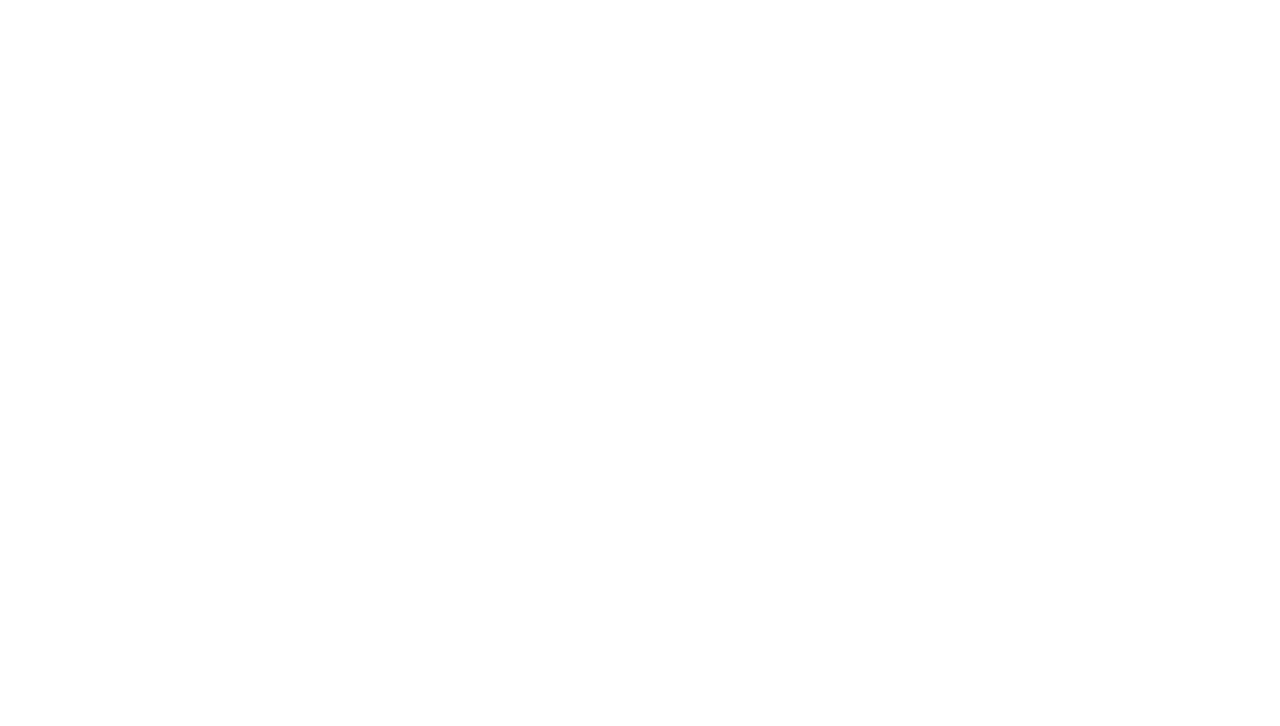
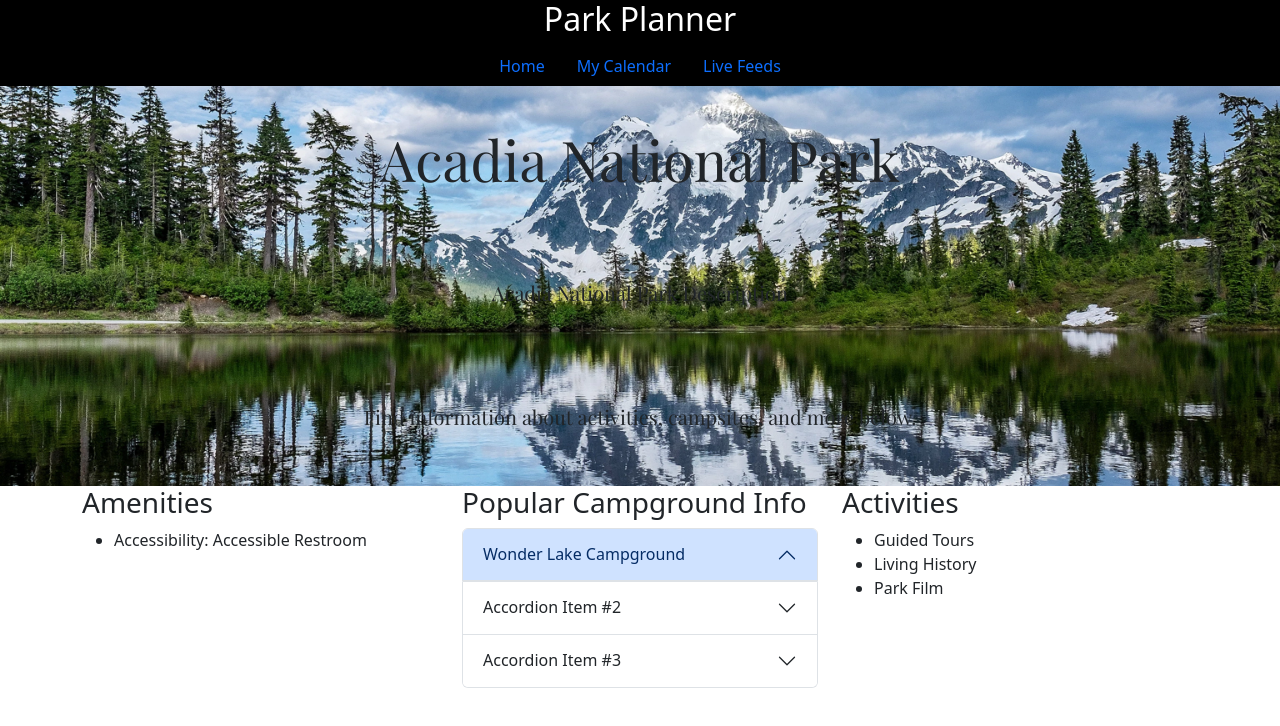
Before and after one commit to anniearcher123/Park-Pioneer, a React (Create React App) app in the folder Capstone/: page /parks/1 in a window 1280 px wide. Before the commit this address had no page. Shown: the top 726 px of the page. Built offline with nearby package versions, Linux system fonts and the light colour scheme; a web font is replaced by a local one.

Commit message:
Add everything to hard-coded park page

```diff
--- a/Capstone/src/App.css
+++ b/Capstone/src/App.css
@@ -82,3 +82,8 @@ h6 {
   align-items: center;
 
 }
+
+.info-section {
+  display: grid;
+
+}
--- a/Capstone/src/App.js
+++ b/Capstone/src/App.js
@@ -3,12 +3,14 @@ import './App.css';
 import Home from './containers/home-page'
 import Login from './containers/login';
 import MyCalendar from './containers/calendar';
-import { BrowserRouter, Routes, Route } from "react-router-dom";
+import { BrowserRouter, Routes, Route, useParams } from "react-router-dom";
 import { AppContext} from "./context/context";
 import 'bootstrap/dist/css/bootstrap.min.css';
+import ParkPage from './containers/park-page';
 
 
 function App() {
+  const {parkName} = useParams();
   const [Events, SetEvents] = useState([
       {
           title: "Test",
@@ -37,6 +39,7 @@ function App() {
             <Route path="/" element={<Home/>}/>
             <Route path="/calendar" element={<MyCalendar/>} />
             <Route path="/login" element={<Login/>}/>
+            <Route path="parks/:parkName" element={<ParkPage />}/>
         </Routes>
       </BrowserRouter>
     </AppContext.Provider>
--- /dev/null
+++ b/Capstone/src/containers/activities-component.js
@@ -0,0 +1,21 @@
+import React from "react";
+
+
+
+const Activities = () => {
+
+//Need to make api call to thingstodo endpoint
+
+    return(
+        <div>
+            <h3>Activities</h3>
+            <ul>
+                <li>Guided Tours</li>
+                <li>Living History</li>
+                <li>Park Film</li>
+            </ul>
+        </div>
+    )
+}
+
+export default Activities;
--- /dev/null
+++ b/Capstone/src/containers/amenities-component.js
@@ -0,0 +1,14 @@
+import React from "react";
+
+const Amenities = () => {
+    return(
+        <div className="amenities">
+            <h3>Amenities</h3>
+            <ul>
+                <li>Accessibility: Accessible Restroom</li>
+            </ul>
+        </div>
+    )
+}
+
+export default Amenities;
--- /dev/null
+++ b/Capstone/src/containers/campground-component.js
@@ -0,0 +1,74 @@
+import React from "react";
+
+const Campground = () => {
+
+//need to make api call to campground endpoint
+
+    return(
+        <div>
+            <h3>Popular Campground Info</h3>
+            <div className="accordion" id="accordionExample">
+    <div className="accordion-item">
+    <h2 className="accordion-header" id="headingOne">
+        <button className="accordion-button" type="button" data-bs-toggle="collapse" data-bs-target="#collapseOne" aria-expanded="true" aria-controls="collapseOne">
+            Wonder Lake Campground
+        </button>
+    </h2>
+    <div id="collapseOne" className="accordion-collapse collapse" aria-labelledby="headingOne" data-bs-parent="#accordionExample">
+        <div className="accordion-body">
+        <ul>
+            <li>
+                <img src="/images/campground.jpeg"></img>
+                <h6>Address:</h6>
+                <p>Wonder Lake Campground is at mile 85 on the Denali Park Road. It offers 28 sites, which are all tent-only.\n\nIt is the closest campground to Denali. Though separated by nearly 26 miles, the sheer size of the mountain makes it loom impressively over Wonder Lake Campground. Cloudy skies can obscure views, and mosquitoes can be fierce, but Wonder Lake on a clear day offers views that will last a lifetime. Bear-proof food lockers are available throughout the campground.</p>
+                <h6>Weather:</h6>
+                <p>Wonder Lake tends to be cooler and wetter than the park entrance. Expect lows in the upper 30s or 40s each night. Daytime highs are typically in the upper 50s or 60s, though occasional sunny days can result in temps near 80. Mosquitoes are particularly bad most of the summer - bring a headnet!</p>
+                <h6>ADA Info:</h6>
+                <p>Surfaces in the campground are largely compacted gravel or native soils with roots and rocks. The path from the campground to the bus stop on the Denali Park Road is compacted gravel. Restrooms are wheelchair accessible.</p>
+                <h6>RVs:</h6>
+                <p>This is a tent-only campground.</p>
+                <h6>Amenities:</h6>
+                <p>Vault Toilets - year round</p>
+                <p>Showers: None</p>
+                <p>Capmstore: False</p>
+                <p>Potable water: Yes - seasonal</p>
+                <h6>Campsites:</h6>
+                <p>Group: 0</p>
+                <p>Tent: 28</p>
+                <p>RV Only: 0</p>
+                <p>Total Sites: 28</p>
+            </li>
+        </ul>
+      </div>
+    </div>
+  </div>
+  <div className="accordion-item">
+    <h2 className="accordion-header" id="headingTwo">
+      <button className="accordion-button collapsed" type="button" data-bs-toggle="collapse" data-bs-target="#collapseTwo" aria-expanded="false" aria-controls="collapseTwo">
+        Accordion Item #2
+      </button>
+    </h2>
+    <div id="collapseTwo" className="accordion-collapse collapse" aria-labelledby="headingTwo" data-bs-parent="#accordionExample">
+      <div className="accordion-body">
+        <strong>This is the second item's accordion body.</strong> It is hidden by default, until the collapse plugin adds the appropriate classNamees that we use to style each element. These classes control the overall appearance, as well as the showing and hiding via CSS transitions. You can modify any of this with custom CSS or overriding our default variables. It's also worth noting that just about any HTML can go within the <code>.accordion-body</code>, though the transition does limit overflow.
+      </div>
+    </div>
+  </div>
+  <div className="accordion-item">
+    <h2 className="accordion-header" id="headingThree">
+      <button className="accordion-button collapsed" type="button" data-bs-toggle="collapse" data-bs-target="#collapseThree" aria-expanded="false" aria-controls="collapseThree">
+        Accordion Item #3
+      </button>
+    </h2>
+    <div id="collapseThree" className="accordion-collapse collapse" aria-labelledby="headingThree" data-bs-parent="#accordionExample">
+      <div className="accordion-body">
+        <strong>This is the third item's accordion body.</strong> It is hidden by default, until the collapse plugin adds the appropriate classNamees that we use to style each element. These classNamees control the overall appearance, as well as the showing and hiding via CSS transitions. You can modify any of this with custom CSS or overriding our default variables. It's also worth noting that just about any HTML can go within the <code>.accordion-body</code>, though the transition does limit overflow.
+      </div>
+    </div>
+  </div>
+</div>
+        </div>
+    )
+}
+
+export default Campground;
--- a/Capstone/src/containers/park-page.js
+++ b/Capstone/src/containers/park-page.js
@@ -1,5 +1,8 @@
 import React, { useEffect, useState } from 'react';
 import ParkHeader from './park-page-header';
+import Amenities from './amenities-component';
+import Activities from './activities-component';
+import Campground from './campground-component';
 
 
 const ParkPage = () => {
@@ -9,11 +12,19 @@ const ParkPage = () => {
     return(
         <div>
             <ParkHeader />
-            <div className="amenities-section">
-
+            <div className="container" id="info-section">
+                <div className="row">
+                    <div className="col-sm" id="amenities-section">
+                        <Amenities />
+                    </div>
+                    <div className="col-sm" id="campground-section">
+                        <Campground />
+                    </div>
+                    <div className="col-sm" id="activities-section">
+                        <Activities />
+                    </div>
+                </div>
             </div>
-            <div className="campground-section"></div>
-            <div className="activities-section"></div>
         </div>
     )
 }
--- a/Capstone/src/containers/parks-list.js
+++ b/Capstone/src/containers/parks-list.js
@@ -4,7 +4,7 @@ import { Link } from 'react-router-dom';
 
 
 const ParksList = () => {
-    let [parksList, setParksList] = useState([]);
+    const [nationalParkList, setNationalParkList] = useState([]);
     //useEffect(() => {
     //     (async () => {
     //       const results = await fetch('https://developer.nps.gov/api/v1/parks?&api_key=8vJFyAsrGu6yLrJbygM2i5KDd5SNmyQNri1phITm')
@@ -17,27 +17,32 @@ const ParksList = () => {
     useEffect(() => {
             fetch('https://developer.nps.gov/api/v1/parks?parkCode=&limit=449&sort=&api_key=8vJFyAsrGu6yLrJbygM2i5KDd5SNmyQNri1phITm')
             .then((results) => results.json())
-            .then((data) => setParksList(data.data));
+            .then((data) => {
+                console.log(data)
+                if(data.data.length > 0) {
+                    console.log("here");
+                    let parkList = data.data.filter((park) => {
+                        if(park.designation == "National Park") {
+                            return park
+                        }
+                    })
 
-        console.log(parksList);
+                    setNationalParkList(parkList);
+                }
+            });
+
     }, []);
-
-    let nationalParksList = parksList.filter((park) => {
-        if(park.designation == "National Park") {
-            return park
-        }
-    })
-    console.log("Parks List", nationalParksList)
 
 
 
-    if(nationalParksList.length > 0)
+
+    if(nationalParkList.length > 0)
         return(
             <div>
-                {nationalParksList.map((park) => {
+                {nationalParkList.map((park) => {
                     return(
                         <div className="parks-list">
-                            <h6><Link to="/{park.fullName}">{park.fullName}</Link></h6>
+                            <h6><Link to={`parks/${park.fullName}`}>{park.fullName}</Link></h6>
                         </div>
                     )
                 })}
```
Also changed, not shown: Capstone/src/images/campground.jpeg (added).
